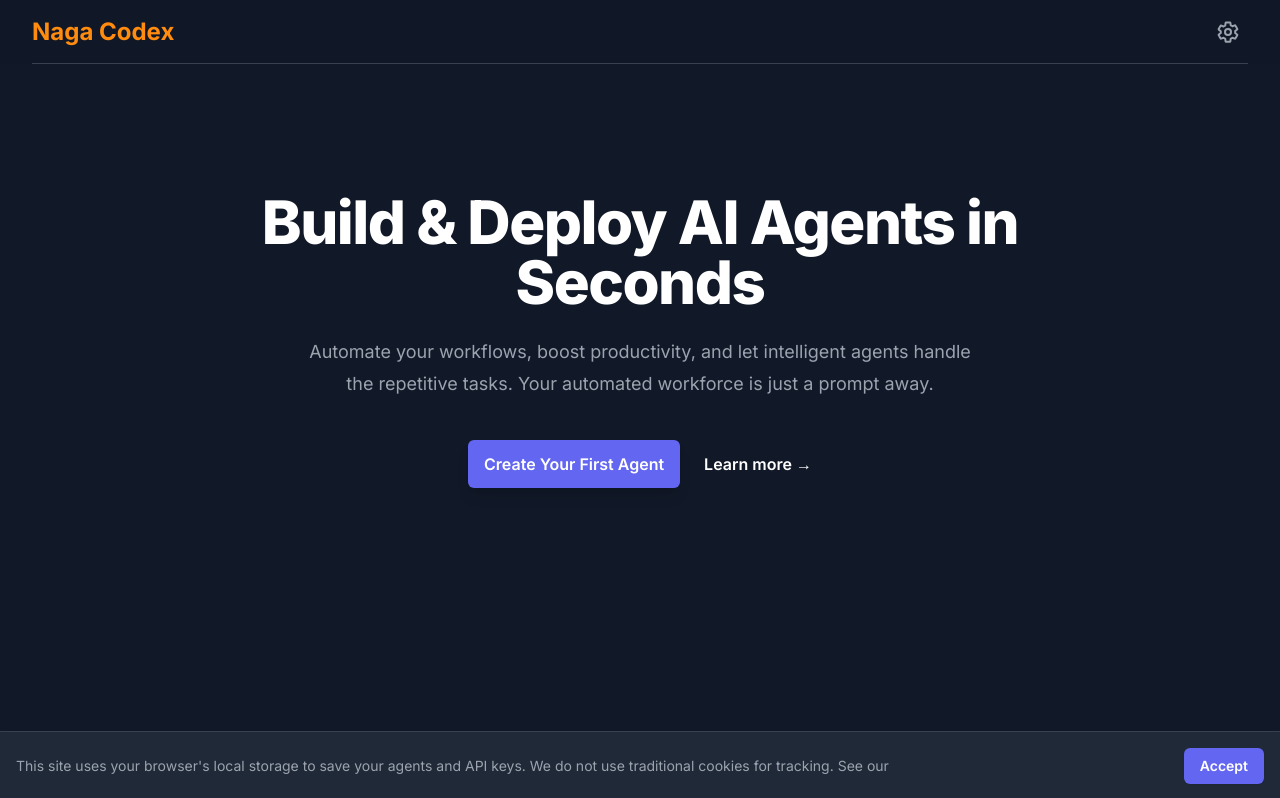
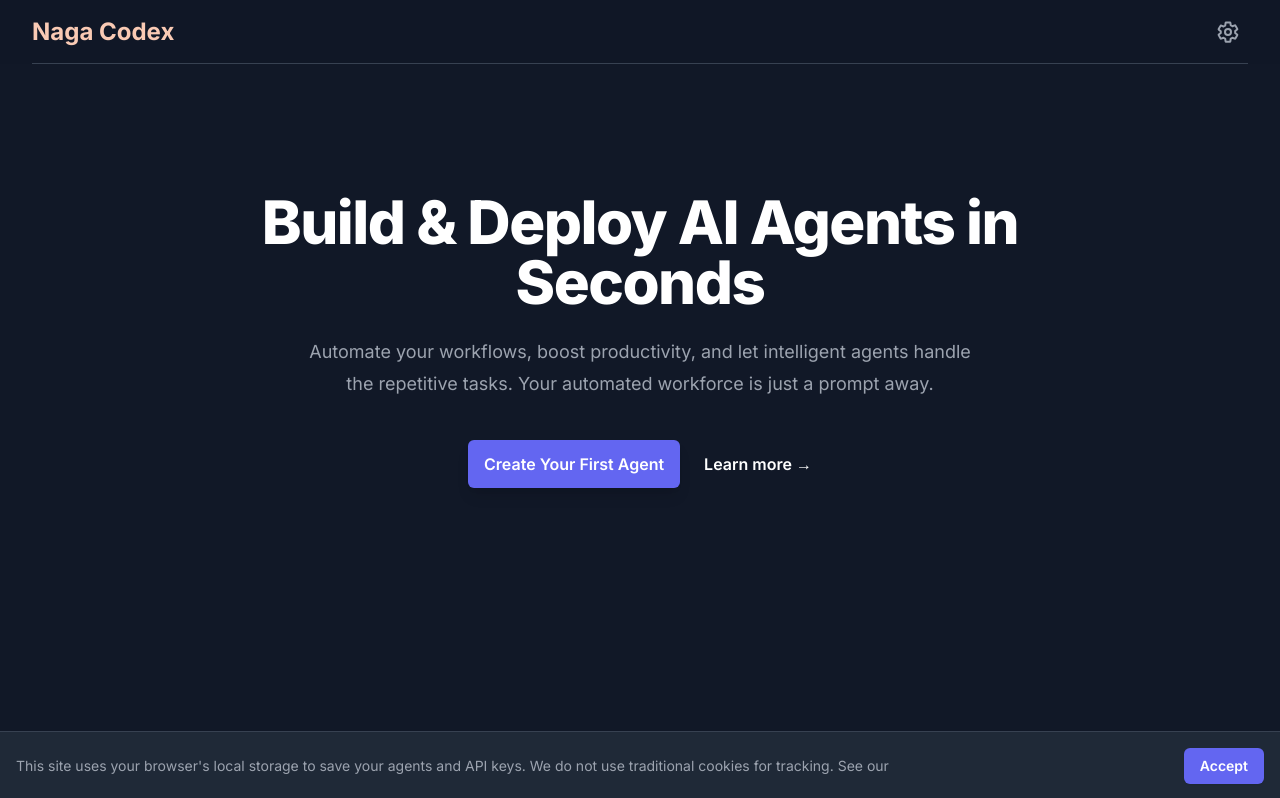
Before and after one commit to Nagacash/naga-agents, a React (Vite) app: page / in a window 1280 px wide. Shown: the top 798 px of the page. Built offline with nearby package versions, Linux system fonts and the light colour scheme; a web font is replaced by a local one.

Commit message:
first commit

```diff
--- a/src/components/Header.tsx
+++ b/src/components/Header.tsx
@@ -27,7 +27,7 @@ export const Header: React.FC<HeaderProps> = ({ onSettingsClick, onNavigate }) =
                                 initial="initial"
                                 animate="animate"
                                 transition={{
-                                    duration: 2,
+                                    duration: 4,
                                     repeat: Infinity,
                                     repeatType: "reverse",
                                     ease: "easeInOut"
```
